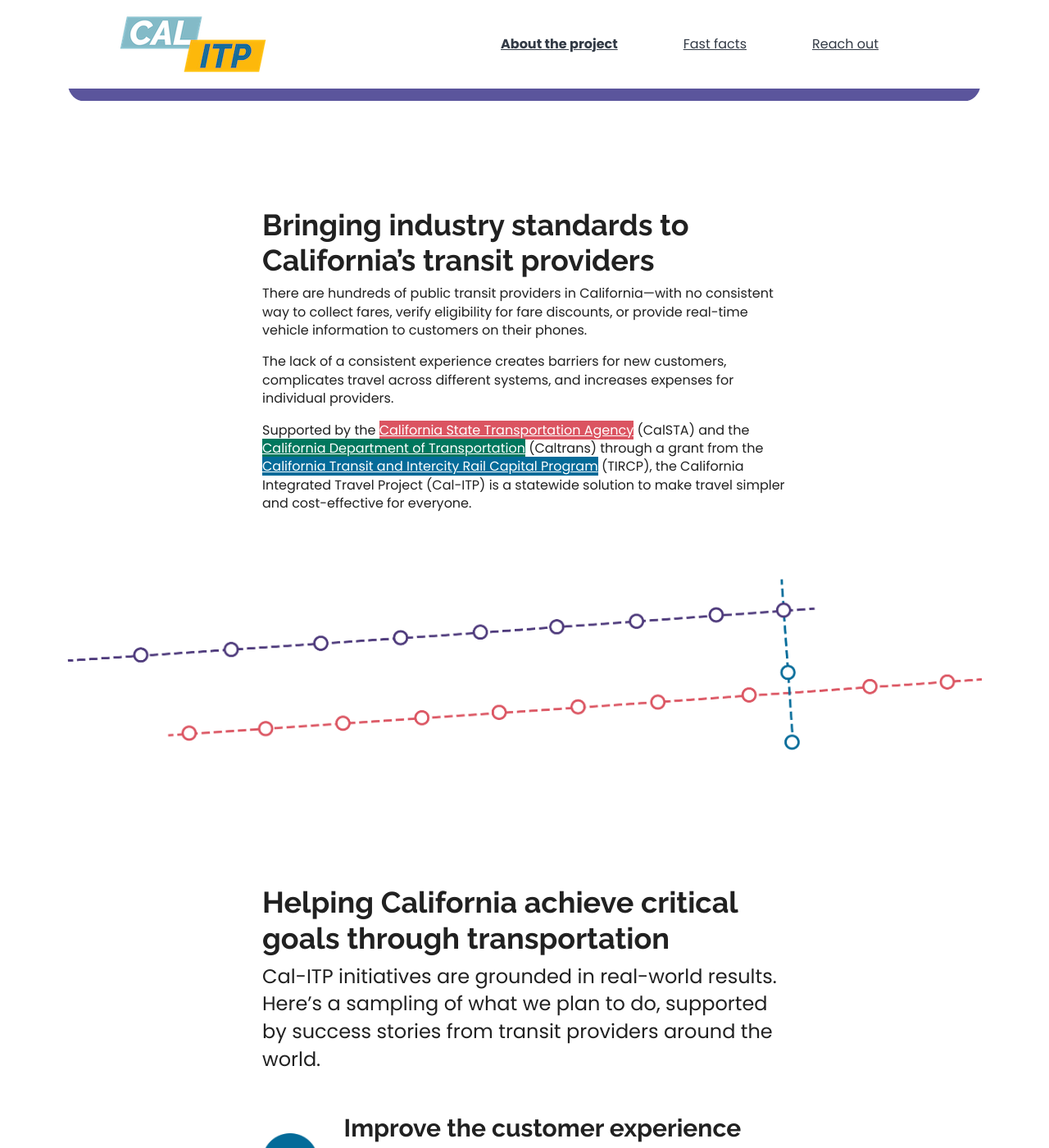
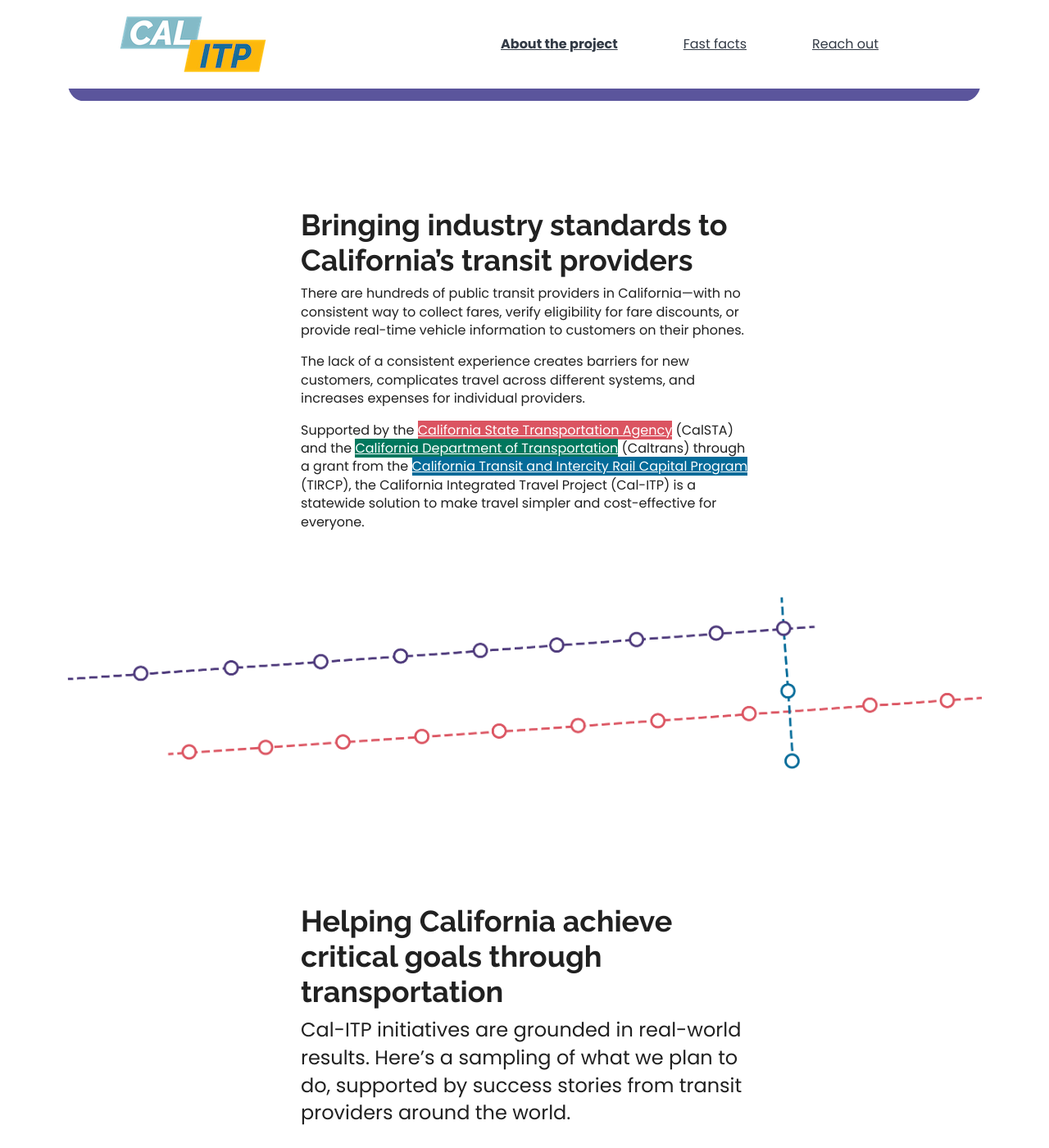
Before and after one commit to cal-itp/calitp.org, a Jekyll site: the page built from src/index.html, in a window 1280 px wide and 1400 px high, scrolled down 2036 px. Shown: the whole window at 82% size. Built offline with Jekyll 4.4.1, drawn with Linux system fonts in a browser that asks for light colours.

Commit message:
refactor(constricted): remove constricted, use row/col/justify-content-center instead

```diff
--- a/src/index.html
+++ b/src/index.html
@@ -138,7 +138,8 @@
   </section>
 </section>
 
-<section id="about" class="constricted">
+<section id="about" class="row justify-content-center">
+  <div class="col-12 col-md-8 col-lg-6">
     <h2>Bringing industry standards to California’s transit providers</h2>
     <p>
       There are hundreds of public transit providers in California—with no consistent way to collect fares, verify eligibility for
@@ -150,9 +151,13 @@
     </p>
     <p>
       Supported by the
-    <a rel="noreferrer" target="_blank" class="red-link" href="https://calsta.ca.gov/">California State Transportation Agency</a>
+      <a rel="noreferrer" target="_blank" class="red-link" href="https://calsta.ca.gov/"
+        >California State Transportation Agency</a
+      >
       (CalSTA) and the
-    <a rel="noreferrer" target="_blank" class="green-link" href="https://dot.ca.gov/ ">California Department of Transportation</a>
+      <a rel="noreferrer" target="_blank" class="green-link" href="https://dot.ca.gov/ "
+        >California Department of Transportation</a
+      >
       (Caltrans) through a grant from the
       <a
         rel="noreferrer"
@@ -164,6 +169,7 @@
       (<abbr>TIRCP</abbr>), the California Integrated Travel Project (Cal-ITP) is a statewide solution to make travel simpler and
       cost-effective for everyone.
     </p>
+  </div>
 </section>
 
 <picture class="railway">
@@ -174,11 +180,12 @@
   />
 </picture>
 
-<section id="funfacts" class="constricted">
+<section id="funfacts" class="row justify-content-center">
+  <div class="col-12 col-md-8 col-lg-6">
     <h2>Helping California achieve critical goals through transportation</h2>
     <p class="important">
-    Cal-ITP initiatives are grounded in real-world results. Here’s a sampling of what we plan to do, supported by success stories
-    from transit providers around the world.
+      Cal-ITP initiatives are grounded in real-world results. Here’s a sampling of what we plan to do, supported by success
+      stories from transit providers around the world.
     </p>
 
     <section id="facts">
@@ -202,6 +209,7 @@
         <h3>Reduce greenhouse gas emissions to reach environmental targets</h3>
       </section>
     </section>
+  </div>
 </section>
 
 <picture class="railway">
@@ -212,13 +220,15 @@
   />
 </picture>
 
-<section id="reachout" class="constricted">
+<section id="reachout" class="row justify-content-center">
+  <div class="col-12 col-md-8 col-lg-6">
     <h2>The time is now—reach out to help and to learn more</h2>
     <p>This initiative is critical now more than ever.</p>
     <p>
       Cal-ITP is working with transportation agencies across the country to launch a program that can immediately improve the
       ridership experience. Contact us to learn more.
     </p>
+  </div>
 </section>
 
 <section id="lastminute">
--- a/src/stylesheets/main.css
+++ b/src/stylesheets/main.css
@@ -201,12 +201,6 @@
   text-decoration-style: dotted;
 }
 
-.constricted {
-  width: 50vw;
-  margin-left: auto;
-  margin-right: auto;
-}
-
 #funfacts #facts {
   display: grid;
   grid-template-columns: 1fr 8fr;
@@ -308,9 +302,6 @@
 }
 
 @media (max-width: 1024px) {
-  .constricted {
-    width: 80vw;
-  }
   #deck {
     grid-template-rows: min-content 1fr;
     grid-template-columns: 1fr;
@@ -429,11 +420,6 @@
     width: 100%;
     border-radius: 15px;
   }
-  .constricted {
-    width: 90vw;
-    margin-left: auto;
-    margin-right: auto;
-  }
 
   #funfacts #facts {
     grid-template-columns: 1fr;
```
Lines whose indentation alone changed are shown as unchanged.
